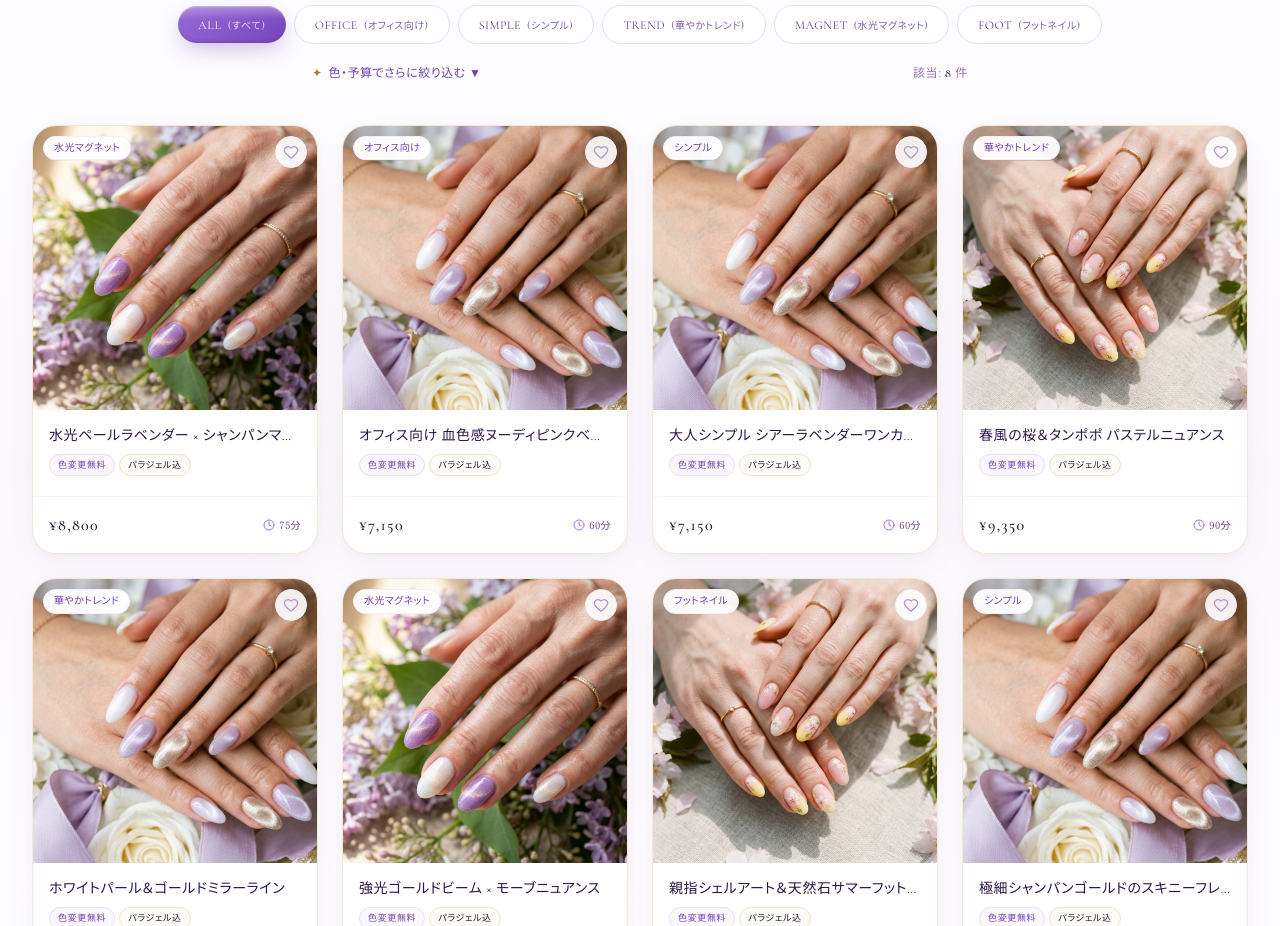
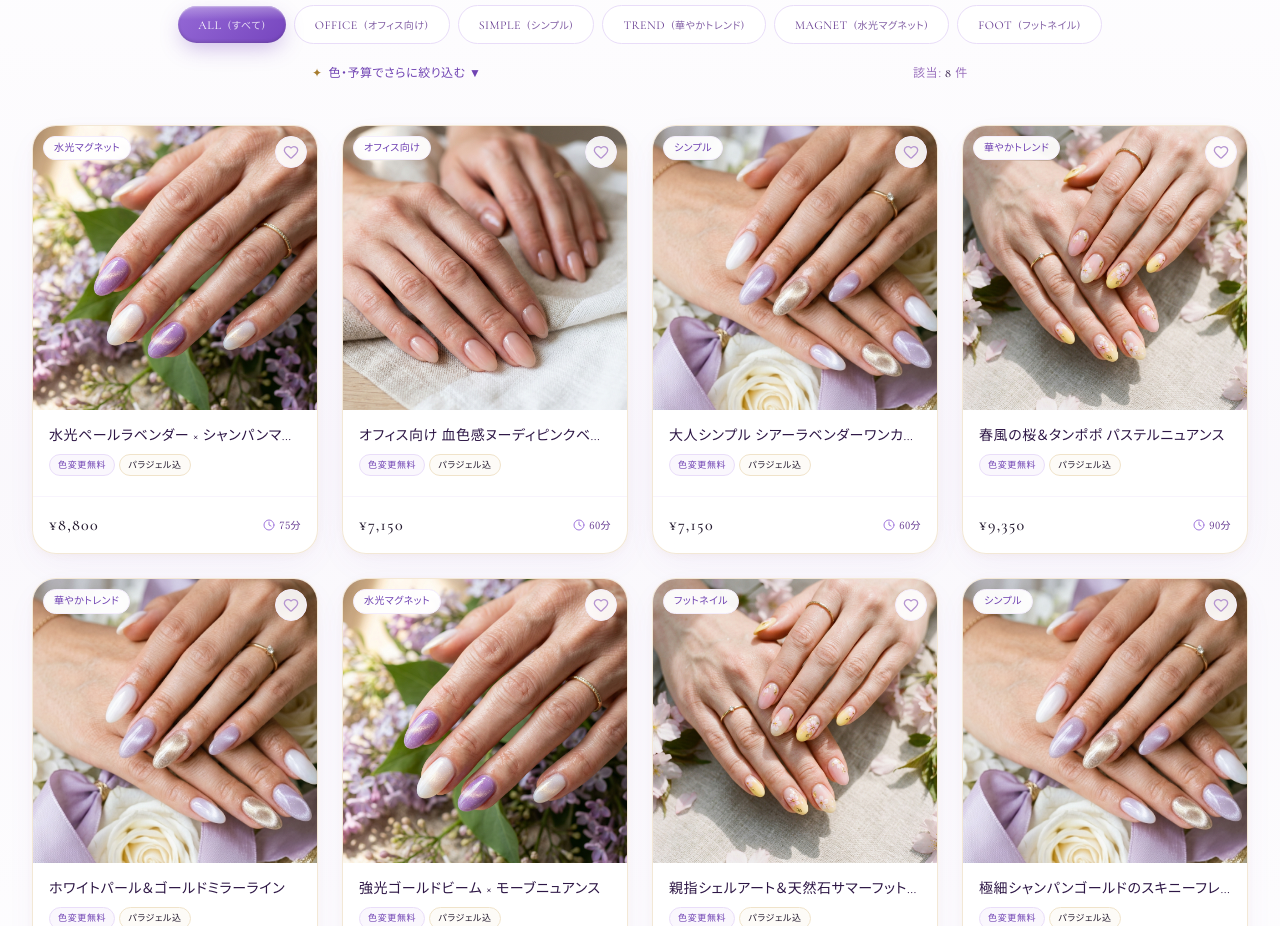
Before and after one commit to ikeda-haruka/nailsalon, a Next.js app: page / in a window 1280 px wide. Shown: the part 4100-5026 px from the top of the page. Built offline with nearby package versions, Linux system fonts and the light colour scheme.

Commit message:
fix: デザインカタログ「オフィス向け 血色感ヌーディピンクベージュ」の画像をシアーヌードピンクベージュの専用画像に修正

```diff
--- a/src/data/salonData.ts
+++ b/src/data/salonData.ts
@@ -163,7 +163,7 @@ export const DESIGNS: NailDesign[] = [
     title: "オフィス向け 血色感ヌーディピンクベージュ",
     category: "office",
     categoryLabel: "オフィス向け",
-    image: "/images/hero.jpg",
+    image: "/images/office_nude_nail.jpg",
     description: "厳しめの職場でも好印象な肌馴染み抜群のシアーベージュ。丁寧なウォーターケアで甘皮周りを整え、美しいフォルムで仕上げます。",
     price: "¥7,150",
     priceValue: 7150,
--- a/src/data/shopData.ts
+++ b/src/data/shopData.ts
@@ -169,7 +169,7 @@ export const SHOP_PRODUCTS: ShopProduct[] = [
     priceFormatted: "¥6,200",
     rating: 4.8,
     reviewCount: 24,
-    image: "/images/spring.jpg",
+    image: "/images/office_nude_nail.jpg",
     isHeroProduct: true,
     tag: "オフィス・冠婚葬祭対応",
     volumeOrSpec: "10枚セット（サイズオーダー） / 粘着グミ2回分付属",
```
Also changed, not shown: public/images/office_nude_nail.jpg (added).
